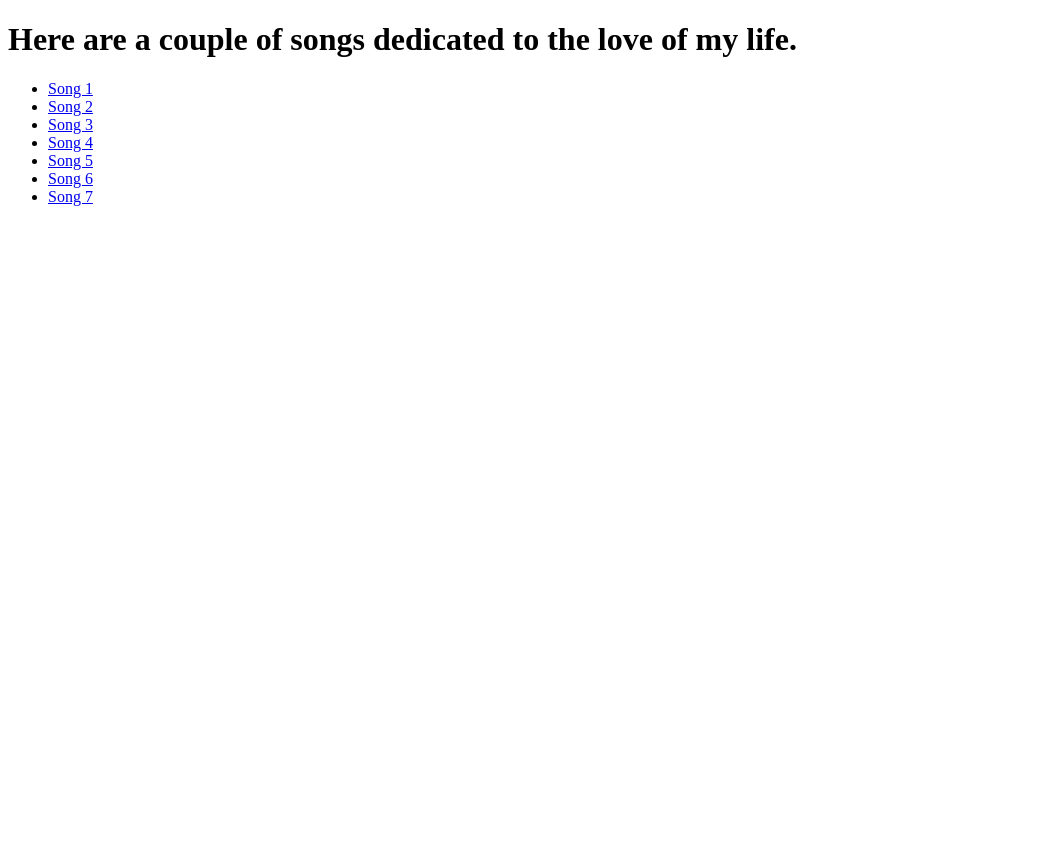
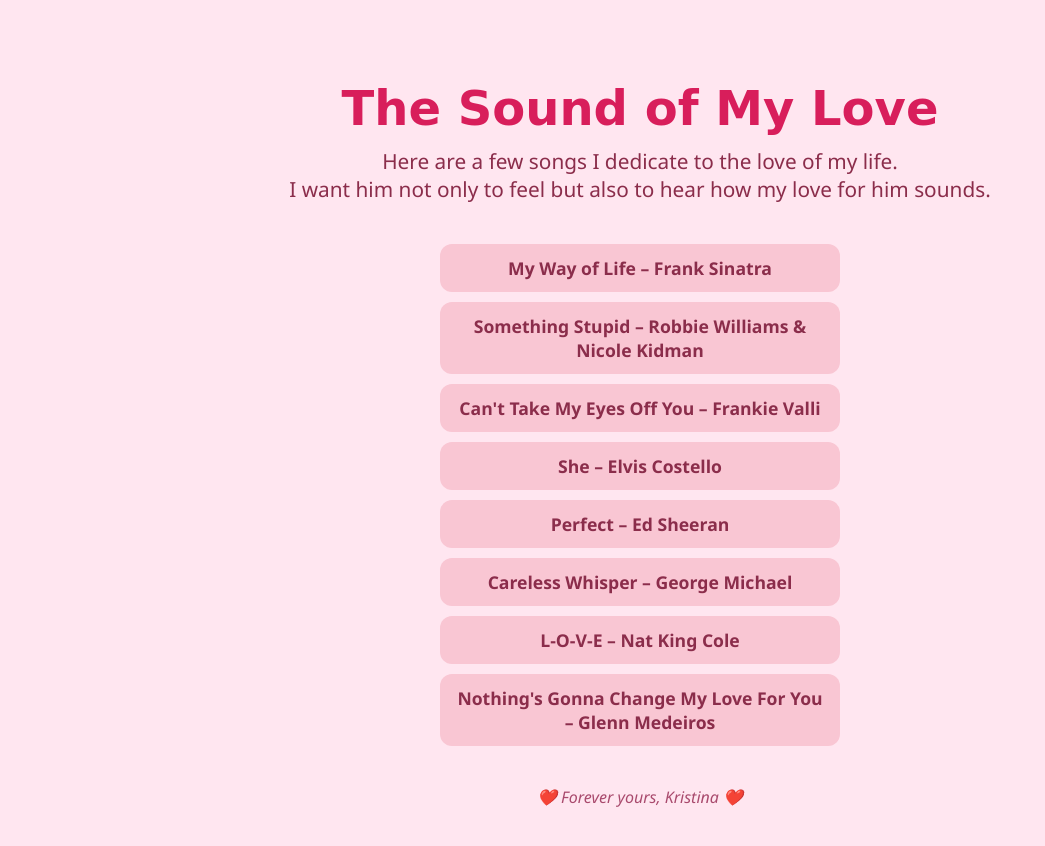
Before and after one commit to KristinaZl/The-sound-of-my-love-for-you-, a plain HTML site: page index.html in a window 1280 px wide. Shown: the whole page, without its empty margins (0-1045 px from the left). Before the commit the page ends 800 px from the top, so only its background shows below. Drawn offline with Linux system fonts and the light colour scheme.

Commit message:
Update index.html

```diff
--- a/index.html
+++ b/index.html
@@ -1,19 +1,75 @@
 <!DOCTYPE html>
-<html>
+<html lang="en">
 <head>
   <meta charset="UTF-8" />
-  <title>My Love Songs</title>
+  <meta name="viewport" content="width=device-width, initial-scale=1" />
+  <title>The Sound of My Love</title>
+  <style>
+    body {
+      background: #ffe6f0;
+      font-family: 'Segoe UI', Tahoma, Geneva, Verdana, sans-serif;
+      color: #8b2d4b;
+      text-align: center;
+      padding: 40px;
+    }
+    h1 {
+      font-family: 'Brush Script MT', cursive;
+      font-size: 3em;
+      color: #d81e5b;
+      margin-bottom: 0.1em;
+    }
+    p {
+      font-size: 1.3em;
+      margin: 0.5em 0 2em;
+      font-weight: 500;
+    }
+    ul {
+      list-style: none;
+      padding: 0;
+      max-width: 400px;
+      margin: 0 auto;
+    }
+    li {
+      background: #f9c6d3;
+      margin: 10px 0;
+      padding: 12px;
+      border-radius: 12px;
+      transition: background 0.3s ease;
+    }
+    li:hover {
+      background: #d81e5b;
+      color: white;
+    }
+    a {
+      color: inherit;
+      text-decoration: none;
+      font-weight: bold;
+      font-size: 1.1em;
+    }
+    a:hover {
+      text-decoration: underline;
+    }
+    footer {
+      margin-top: 40px;
+      font-style: italic;
+      color: #a94a6d;
+    }
+  </style>
 </head>
 <body>
-  <h1>Here are a couple of songs dedicated to the love of my life.</h1>
+  <h1>The Sound of My Love</h1>
+  <p>Here are a few songs I dedicate to the love of my life.<br>
+  I want him not only to feel but also to hear how my love for him sounds.</p>
   <ul>
-    <li><a href="https://youtu.be/X3r7GD0R56s">Song 1</a></li>
-    <li><a href="https://youtu.be/LWXUdqvVO8Y">Song 2</a></li>
-    <li><a href="https://youtu.be/MxfbUPpwDlw">Song 3</a></li>
-    <li><a href="https://youtu.be/-CmDVkLE39A">Song 4</a></li>
-    <li><a href="https://youtu.be/izGwDsrQ1eQ">Song 5</a></li>
-    <li><a href="https://youtu.be/jSPpbOGnFgk">Song 6</a></li>
-    <li><a href="https://youtu.be/-p0GD80gNjw">Song 7</a></li>
+    <li><a href="https://youtu.be/X3r7GD0R56s" target="_blank">My Way of Life – Frank Sinatra</a></li>
+    <li><a href="https://youtu.be/J36z7AnhvOM" target="_blank">Something Stupid – Robbie Williams & Nicole Kidman</a></li>
+    <li><a href="https://youtu.be/LWXUdqvVO8Y" target="_blank">Can't Take My Eyes Off You – Frankie Valli</a></li>
+    <li><a href="https://youtu.be/MxfbUPpwDlw" target="_blank">She – Elvis Costello</a></li>
+    <li><a href="https://youtu.be/-CmDVkLE39A" target="_blank">Perfect – Ed Sheeran</a></li>
+    <li><a href="https://youtu.be/izGwDsrQ1eQ" target="_blank">Careless Whisper – George Michael</a></li>
+    <li><a href="https://youtu.be/jSPpbOGnFgk" target="_blank">L-O-V-E – Nat King Cole</a></li>
+    <li><a href="https://youtu.be/-p0GD80gNjw" target="_blank">Nothing's Gonna Change My Love For You – Glenn Medeiros</a></li>
   </ul>
+  <footer>❤️ Forever yours, Kristina ❤️</footer>
 </body>
 </html>
```
